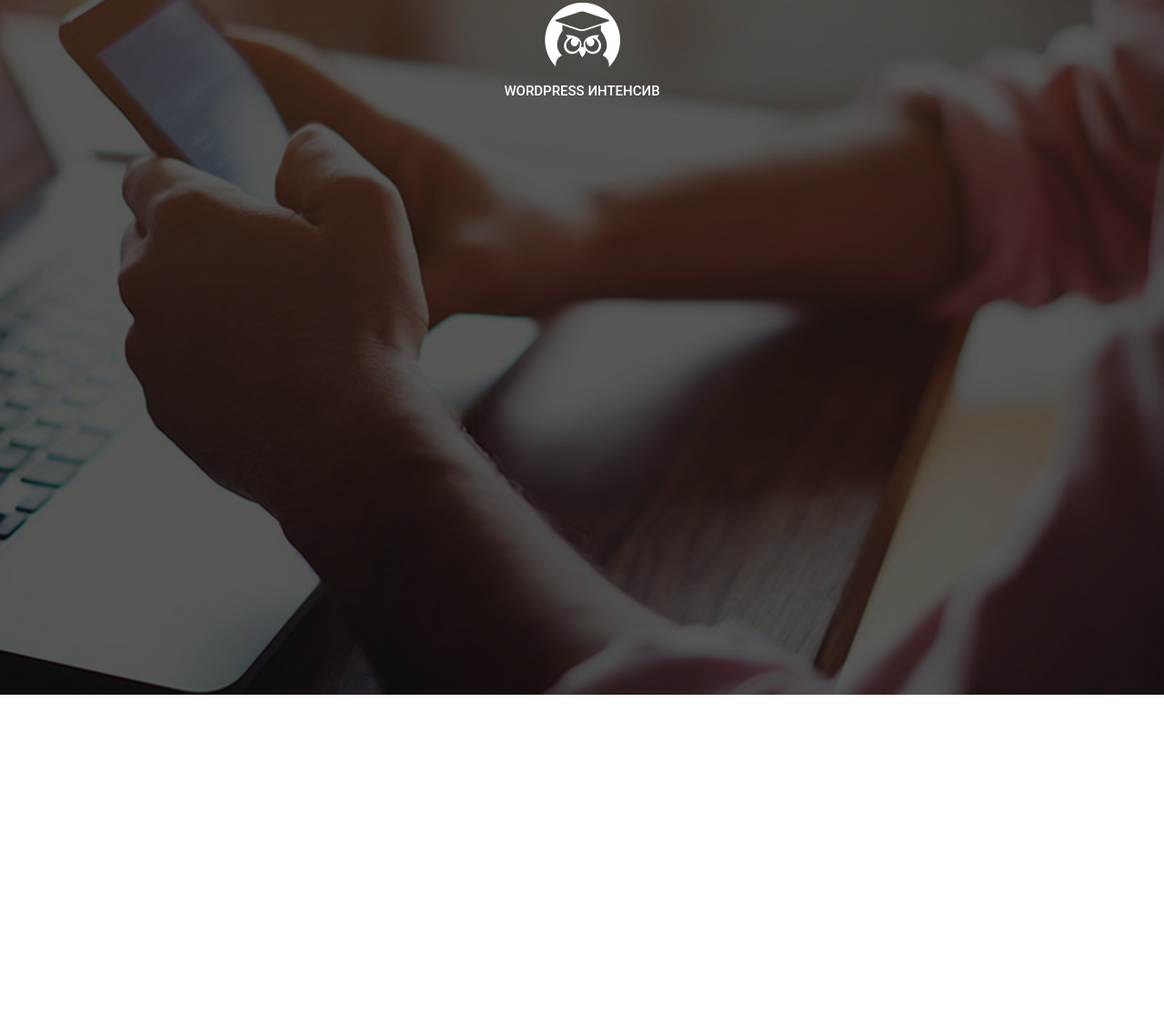
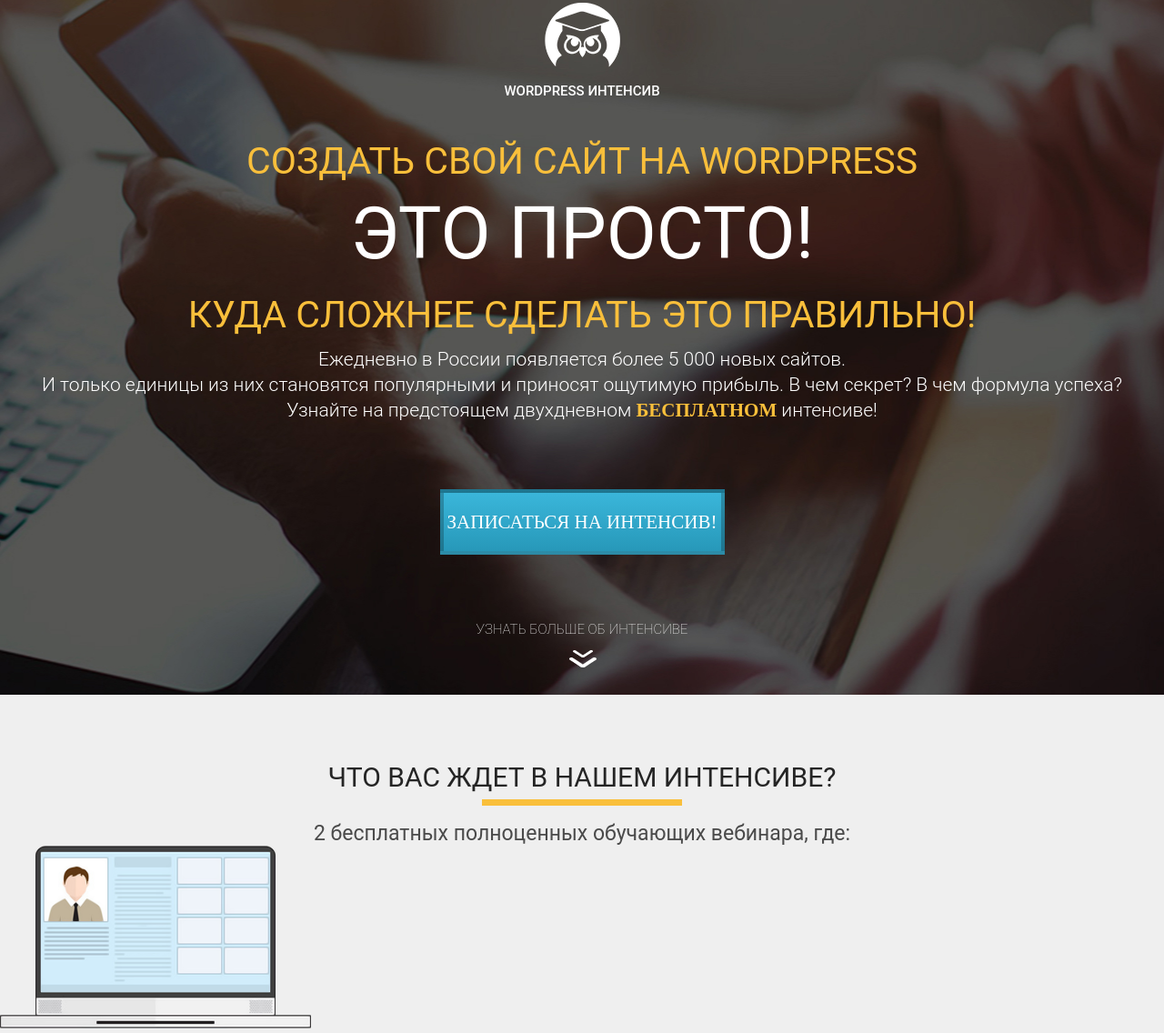
Before and after one commit to BabchenkoVlad/LearnHTMLCSS, a plain HTML site: page src/site1.html in a window 1280 px wide. Shown: the part 36-1172 px from the top of the page at 91% size. Before the commit the page ends 800 px from the top, so only its background shows below. Drawn offline with Linux system fonts and the light colour scheme.

Commit message:
ТУЦ !!!

```diff
--- a/src/css/cite1.css
+++ b/src/css/cite1.css
@@ -33,3 +33,129 @@
     text-align: center;
     margin-top: 14px;
 }
+
+h1 {
+    margin-top: 53px;
+}
+
+h2.title {
+    margin-top: 30px;
+}
+
+.title {
+    font-family: 'Roboto';
+    font-weight: 400;
+    font-size: 41px;
+    line-height: 24px;
+    text-align: center;
+    text-transform: uppercase;
+    color: #F9BF3B;
+}
+
+.simple .title_big {
+    font-family: 'Roboto';
+    font-style: normal;
+    font-weight: 400;
+    font-size: 80px;
+    text-align: center;
+    text-transform: uppercase;
+    color: #FFFFFF;
+    margin-top: 21px;
+}
+
+.simple .line {
+
+}
+
+.promo .promo_text {
+    font-family: 'Roboto';
+    font-weight: 300;
+    font-size: 21px;
+    line-height: 28px;
+    text-align: center;
+    color: #FFFFFF;
+    margin-top: 23px;
+    padding: 0 13px;
+}
+
+.promo .promo_text span {
+    color: #F9BF3B;
+    font-weight: 700;
+    font-family: "Roboto - Bold";
+}
+
+.promo .promo_btn {
+    width: 313px;
+    height: 72px;
+    font-family: 'RobotoCondensed';
+    font-size: 21px;
+    line-height: 24px;
+    font-weight: 400;
+    display: block;
+    margin: 0 auto;
+    margin-top: 73px;
+    text-align: center;
+    text-transform: uppercase;
+    color: #FFFFFF;
+    border: 4px solid rgba(0, 0, 0, 0.23);
+    background: linear-gradient(0deg, #2798B9 0%, #3AB6DA 100%);
+    box-shadow: inset 0 0 0 rgba(0, 0, 0, 0.18);
+    cursor: pointer;
+    outline: none;
+}
+
+.more {
+    margin-top: 73px;
+}
+
+.more .more_text {
+    font-family: 'Roboto';
+    font-weight: 100;
+    font-size: 15px;
+    text-align: center;
+    text-transform: uppercase;
+    color: #FFFFFF;
+}
+
+.more .more_img {
+    display: block;
+    margin: 0 auto;
+    margin-top: 13px;
+}
+
+.waiting {
+    padding: 85px 0 75px 0;
+    height: 604px;
+    background-color: #efefef;
+}
+
+.waiting .waiting_header {
+    font-family: 'Roboto';
+    font-weight: 400;
+    font-size: 30px;
+    line-height: 12px;
+    text-align: center;
+    text-transform: uppercase;
+    color: #252525;
+}
+
+.waiting .waiting_divider {
+    margin: 0 auto;
+    margin-top: 18px;
+    width: 220px;
+    height: 7px;
+    background: #F9BF3B;
+}
+
+.waiting .waiting_subheader {
+    font-family: 'Roboto';
+    font-weight: 400;
+    font-size: 23px;
+    text-align: center;
+    margin-top: 17px;
+    color: #4A4A4A;
+}
+
+.waiting .waiting_wrapper {
+
+}
--- a/src/site1.html
+++ b/src/site1.html
@@ -14,6 +14,42 @@
                 <img src="icons/logo.png" alt="Logo" class="logo_img">
                 <div class="logo_text">WordPress интенсив</div>
             </div>
+
+            <h1 class="title">Создать свой сайт на WordPress</h1>
+            <div class="simple">
+                <h2 class="title_big">это просто!</h2>
+                <div class="line"></div>
+            </div>
+            <h2 class="title">Куда сложнее сделать это правильно!</h2>
+            <div class="promo_text">
+                Ежедневно в России появляется более 5 000 новых сайтов.<br> И только единицы из них становятся популярными и приносят ощутимую прибыль. В чем секрет? В чем формула успеха? Узнайте на предстоящем двухдневном <span>БЕСПЛАТНОМ</span> интенсиве!
+            </div>
+            <button class="promo_btn" target="_blank">Записаться на интенсив!</button>
+            <div class="more">
+                <div class="more_text">узнать больше об интенсиве</div>
+                <img src="icons/down.png" alt="arrow image" class="more_img">
+            </div>
+        </div>
+    </section>
+
+    <section class="waiting">
+        <h2 class="waiting_header">Что вас ждет в нашем интенсиве?</h2>
+        <div class="waiting_divider"></div>
+        <div class="waiting_subheader">2 бесплатных полноценных обучающих вебинара, где:</div>
+
+        <div class="waiting_wrapper">
+            <div class="waiting_item">
+                <img src="icons/waiting_1.png" alt="1" class="waiting_img">
+                <div class="waiting_descr">Всего за два бесплатных вебинара мы научим вас, как создать свой сайт на WordPress. </div>
+            </div>
+            <div class="waiting_item">
+                <img src="icons/waiting_2.png" alt="2" class="waiting_img">
+                <div class="waiting_descr">Покажем, как правильно оптимизировать сайт и сделать его привлекательным для поисковых систем. Только свежая, профессиональная и актуальная информация!</div>
+            </div>
+            <div class="waiting_item">
+                <img src="icons/waiting_3.png" alt="3" class="waiting_img">
+                <div class="waiting_descr">Вы узнаете, что такое «хорошая индексация», «высокая посещаемость», «стабильный прирост посетителей», «ТОП по запросам» и, что намного важнее, как добиться всех этих показателей!</div>
+            </div>
         </div>
     </section>
 
```
